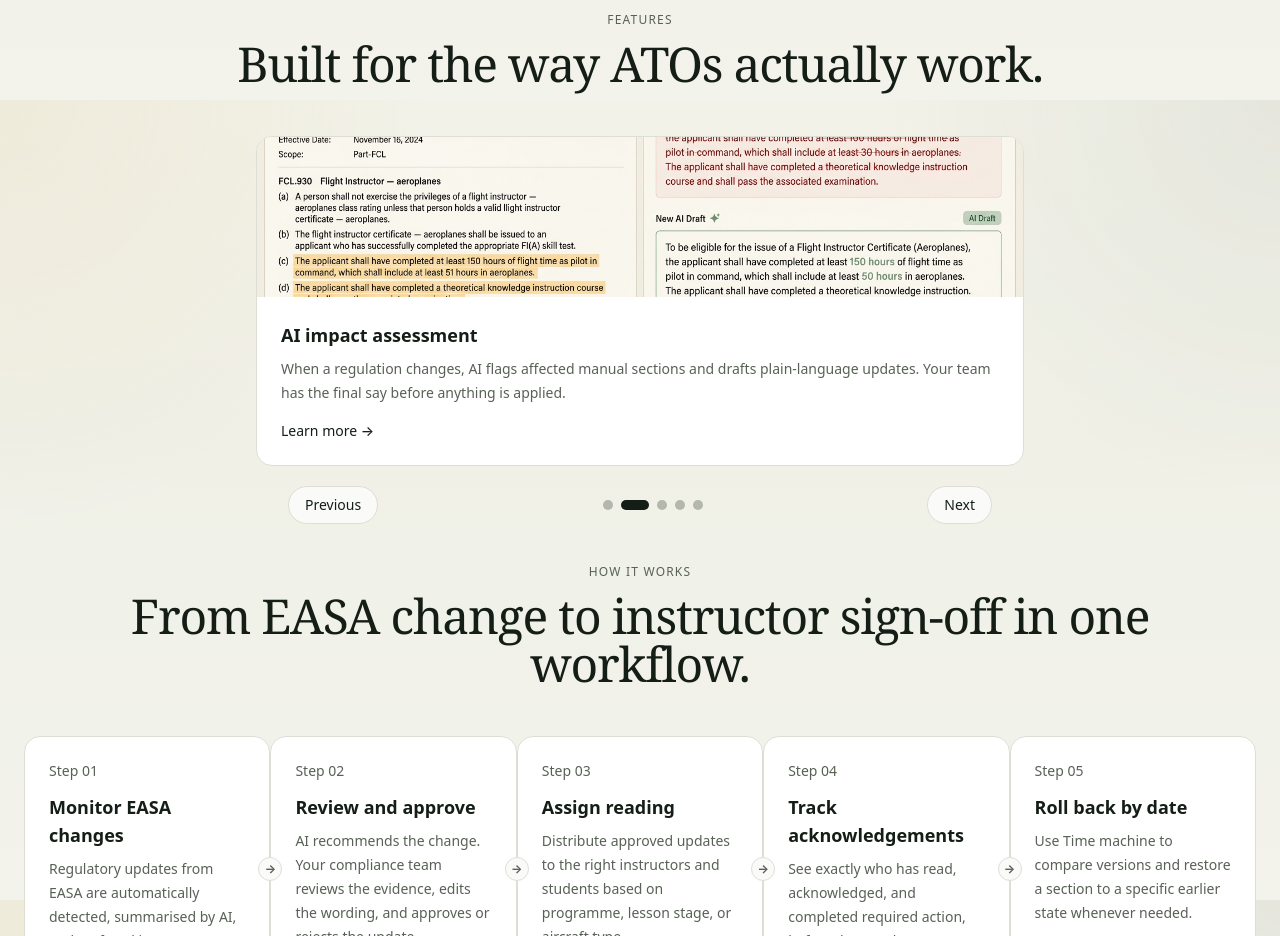
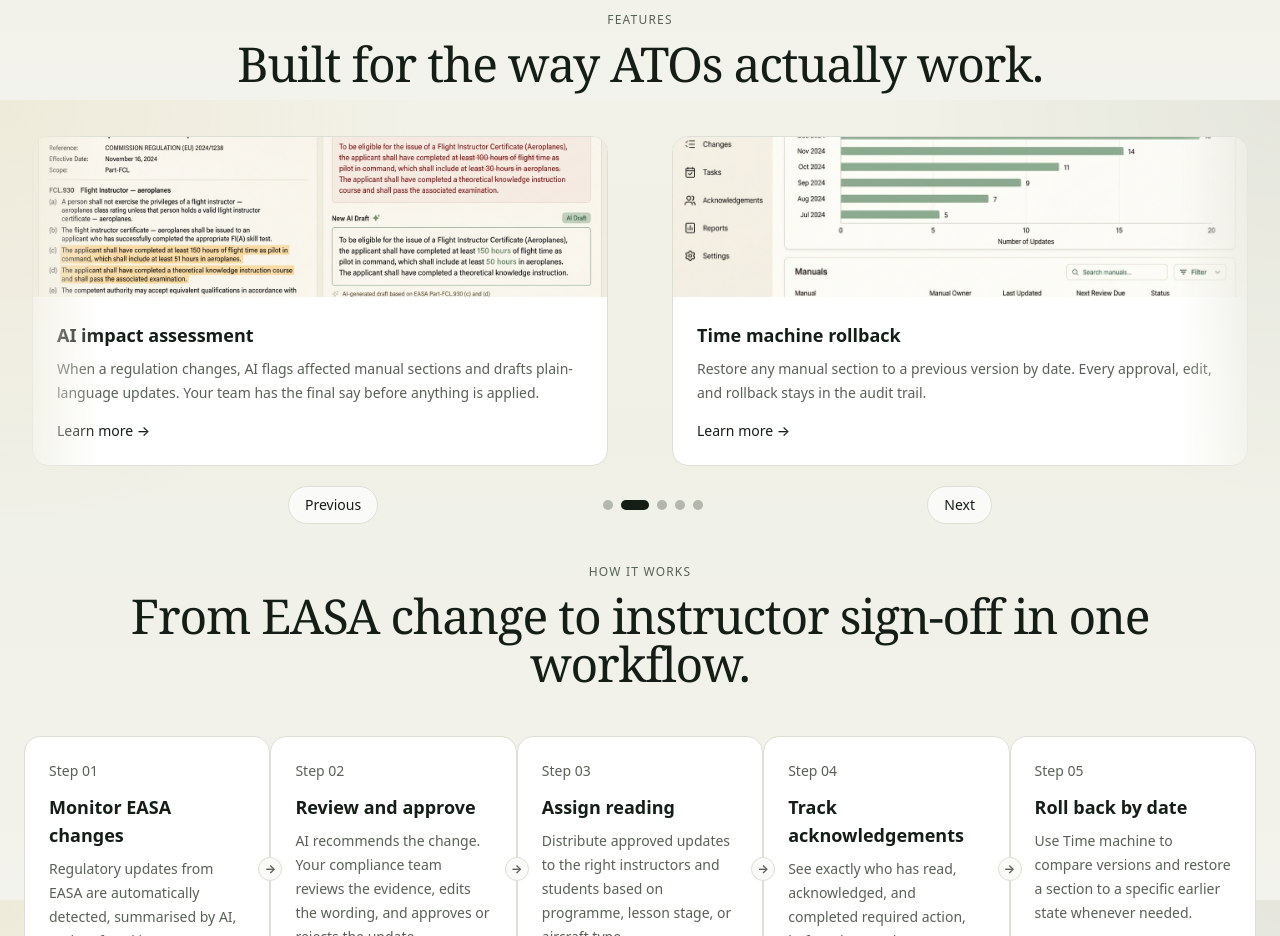
Before and after one commit to akiwumi/EASA_app, a Next.js app: page / in a window 1280 px wide. Shown: the part 1500-2436 px from the top of the page. Built offline with nearby package versions, Linux system fonts and the light colour scheme; no server answers.

Commit message:
feat: refine features carousel layout and motion
Shows two slides concurrently, adds edge fade masking during movement, and tightens looping/hover behavior for smoother transitions without overlap.

Co-authored-by: Cursor <cursoragent@cursor.com>

```diff
--- a/src/components/home/FeaturesSection.tsx
+++ b/src/components/home/FeaturesSection.tsx
@@ -48,25 +48,56 @@ const cards = [
 ];
 
 export default function FeaturesSection() {
+  const visibleSlides = 2;
   const [activeIndex, setActiveIndex] = useState(0);
   const [isPaused, setIsPaused] = useState(false);
+  const [isTransitionEnabled, setIsTransitionEnabled] = useState(true);
+  const loopCards = [...cards, ...cards.slice(0, visibleSlides)];
 
   useEffect(() => {
     if (isPaused) return;
     const interval = window.setInterval(() => {
-      setActiveIndex((current) => (current + 1) % cards.length);
+      setIsTransitionEnabled(true);
+      setActiveIndex((current) => current + 1);
     }, 3500);
 
     return () => window.clearInterval(interval);
   }, [isPaused]);
 
   function goToNext() {
-    setActiveIndex((current) => (current + 1) % cards.length);
+    setIsTransitionEnabled(true);
+    setActiveIndex((current) => current + 1);
   }
 
   function goToPrevious() {
-    setActiveIndex((current) => (current - 1 + cards.length) % cards.length);
+    setIsTransitionEnabled(true);
+    setActiveIndex((current) => {
+      if (current === 0) return cards.length - 1;
+      return current - 1;
+    });
   }
+
+  function handleTrackTransitionEnd() {
+    if (activeIndex < cards.length) return;
+    // Seamlessly jump back to the real first pair after showing clone slides.
+    setIsTransitionEnabled(false);
+    setActiveIndex(0);
+  }
+
+  const normalizedIndex = activeIndex % cards.length;
+  const slideWidth = 100 / visibleSlides;
+  const trackTranslate = activeIndex * slideWidth;
+
+  const edgeFadeMask = "linear-gradient(to right, transparent 0%, black 8%, black 92%, transparent 100%)";
+
+  useEffect(() => {
+    if (isTransitionEnabled) return;
+    const id = window.requestAnimationFrame(() => {
+      setIsTransitionEnabled(true);
+    });
+    return () => window.cancelAnimationFrame(id);
+  }
+  , [isTransitionEnabled]);
 
   return (
     <section
@@ -93,19 +124,25 @@ export default function FeaturesSection() {
           className="relative left-1/2 right-1/2 -mx-[50vw] w-screen overflow-hidden"
           onMouseEnter={() => setIsPaused(true)}
           onMouseLeave={() => setIsPaused(false)}
+          style={{
+            WebkitMaskImage: edgeFadeMask,
+            maskImage: edgeFadeMask,
+          }}
         >
           <div
-            className="flex transition-transform duration-700 ease-out"
-            style={{ transform: `translateX(-${activeIndex * 100}vw)` }}
+            className={`flex ${isTransitionEnabled ? "transition-transform duration-700 ease-out" : ""}`}
+            style={{ transform: `translateX(-${trackTranslate}vw)` }}
+            onTransitionEnd={handleTrackTransitionEnd}
           >
-            {cards.map((card) => (
+            {loopCards.map((card, index) => (
               <article
-                key={card.title}
-                className="w-screen shrink-0 px-4 md:px-8"
+                key={`${card.title}-${index}`}
+                className="shrink-0 px-4 md:px-8"
                 onMouseEnter={() => setIsPaused(true)}
                 onMouseLeave={() => setIsPaused(false)}
+                style={{ width: `${slideWidth}vw` }}
               >
-                <div className="mx-auto max-w-3xl overflow-hidden rounded-2xl border border-border bg-card">
+                <div className="mx-auto h-full max-w-2xl overflow-hidden rounded-2xl border border-border bg-card">
                   <div
                     className="relative h-[120px] overflow-hidden bg-secondary md:h-[160px]"
                     onMouseEnter={() => setIsPaused(true)}
@@ -152,7 +189,7 @@ export default function FeaturesSection() {
 
             <div className="flex items-center gap-2">
               {cards.map((card, index) => {
-                const isActive = index === activeIndex;
+                const isActive = index === normalizedIndex;
                 return (
                   <button
                     key={card.title}
```
